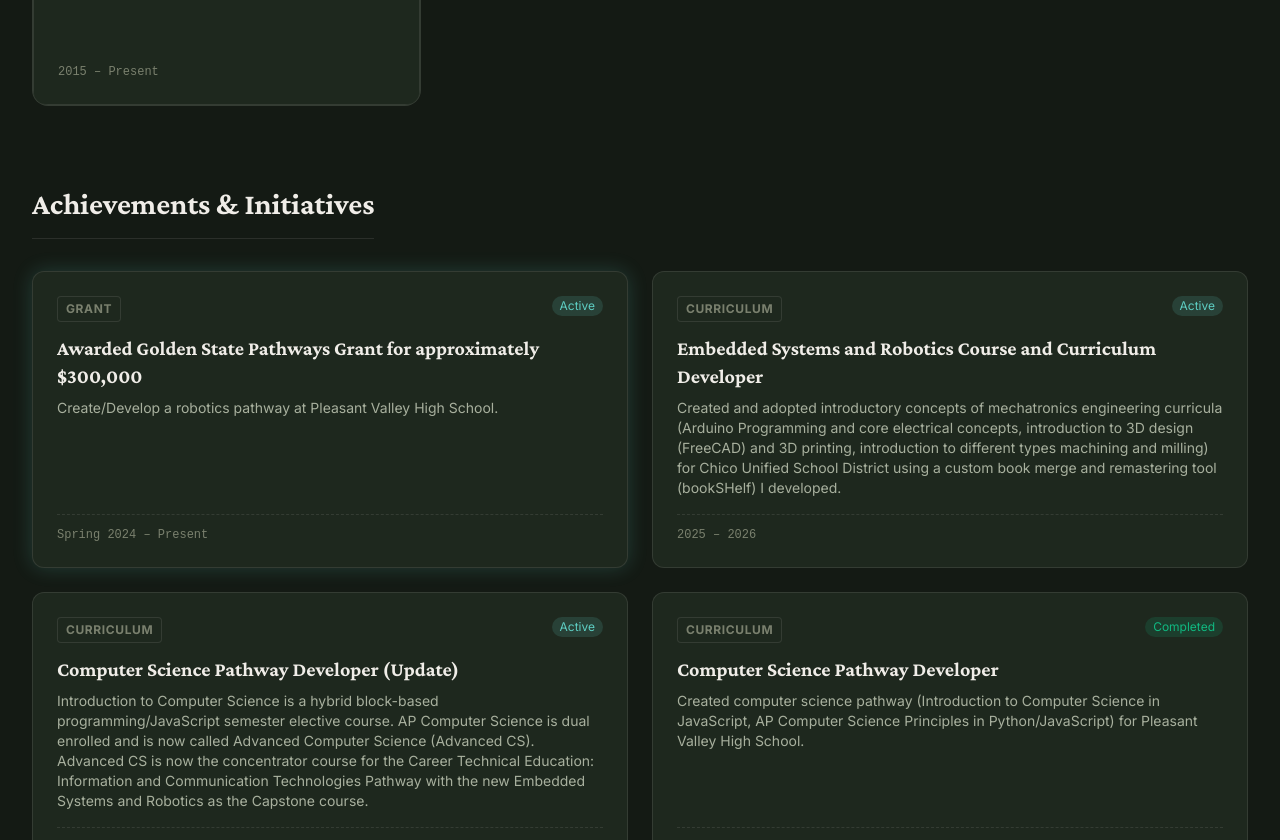
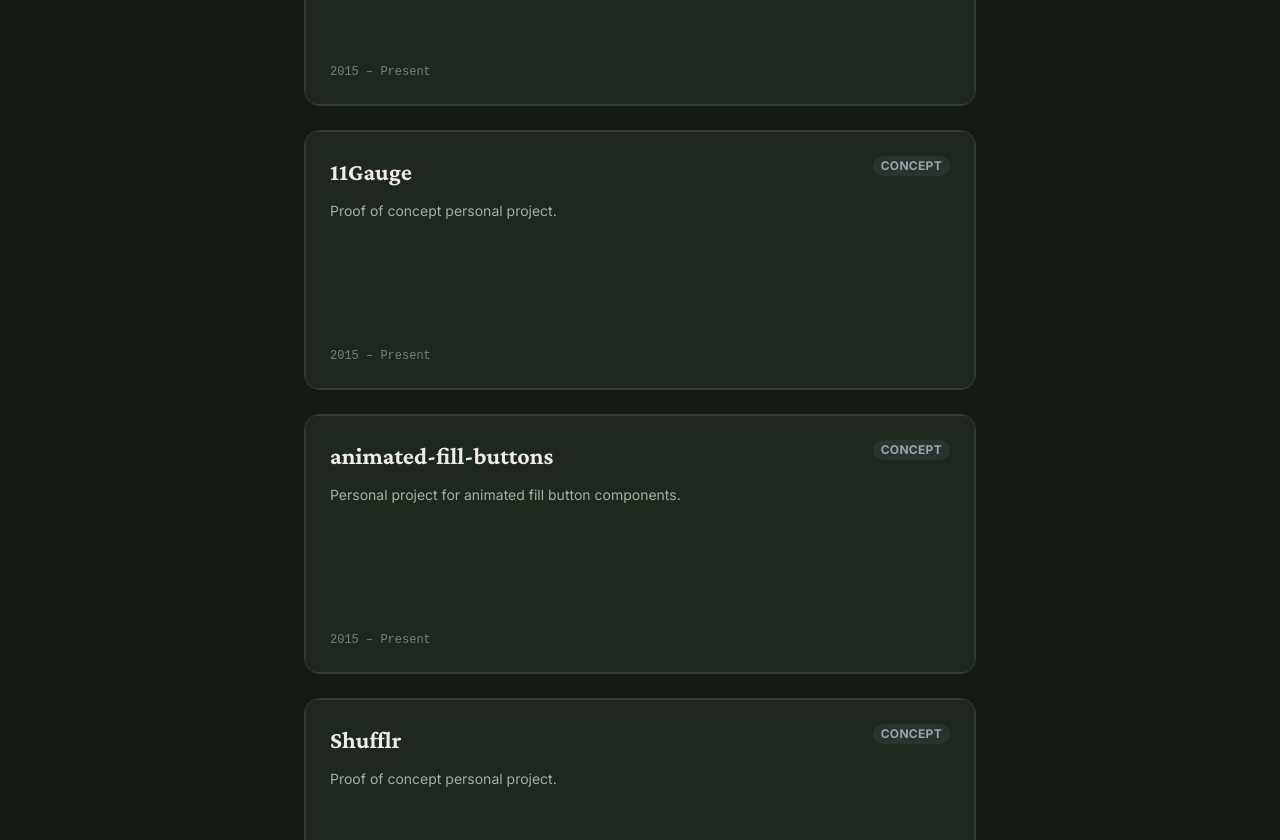
Before and after one commit to shuff57/steven, a Next.js app: page /projects in a window 1280 px wide. Shown: the part 1960-2800 px from the top of the page. Built offline with nearby package versions, Linux system fonts and the light colour scheme.

Commit message:
fix(projects): single centered column for all cards

```diff
--- a/src/components/sections/ProjectGrid.tsx
+++ b/src/components/sections/ProjectGrid.tsx
@@ -71,14 +71,9 @@ export function ProjectGrid({ projects }: ProjectGridProps) {
         </ScrollReveal>
 
         <ScrollReveal animation="stagger" staggerSelector=".flip-project-card">
-          <div className="grid grid-cols-1 md:grid-cols-2 lg:grid-cols-3 gap-6 auto-rows-min">
+          <div className="grid grid-cols-1 max-w-2xl mx-auto gap-6 w-full">
             {tools.map((project) => (
-              <div
-                key={project.id}
-                className={`flip-project-card ${
-                  project.featured ? 'md:col-span-2 lg:col-span-2' : 'col-span-1'
-                }`}
-              >
+              <div key={project.id} className="flip-project-card">
                 <PixelTransition
                   height={260}
                   ariaLabel={project.title}
@@ -179,7 +174,7 @@ export function ProjectGrid({ projects }: ProjectGridProps) {
           </h2>
         </ScrollReveal>
 
-        <div className="grid grid-cols-1 md:grid-cols-2 gap-6">
+        <div className="grid grid-cols-1 max-w-2xl mx-auto gap-6 w-full">
           {achievements.map((project, idx) => {
             const isGrant = project.id === 'golden-state-pathways-grant'
 
```
